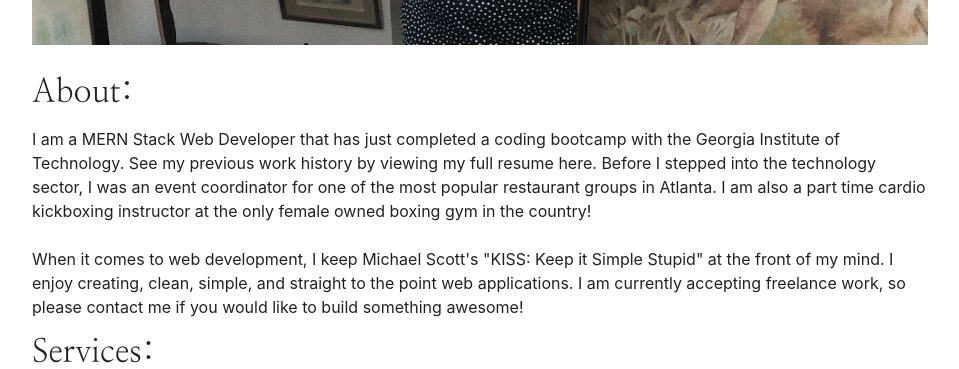
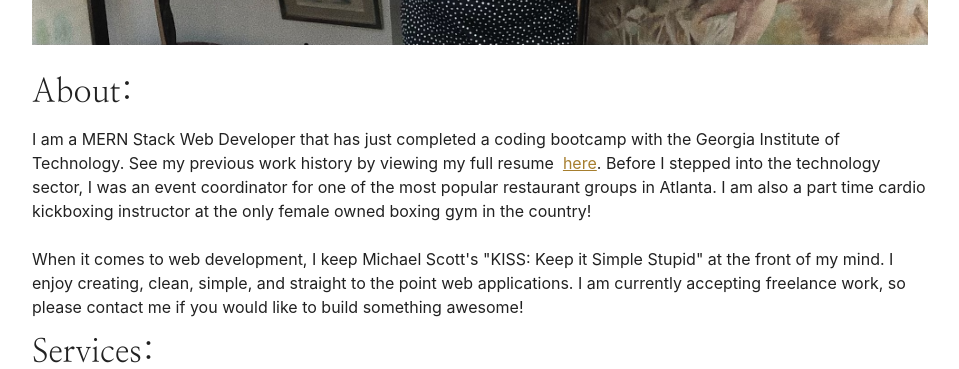
Before and after one commit to jadavianett/jarnett-portfolio, a React (Create React App) app in the folder client/: page / in a window 1280 px wide. Shown: the part 840-1209 px from the top of the page, without its empty margins (160-1119 px from the left). Built offline with nearby package versions, Linux system fonts and the light colour scheme; a web font is replaced by a local one.

Commit message:
added resume link

```diff
--- a/client/src/pages/About.js
+++ b/client/src/pages/About.js
@@ -1,6 +1,7 @@
 import React from "react";
 import "../assets/css/style.css";
 import banner from "../assets/images/banner2.JPG";
+import resume from "../assets/JOAResume.pdf";
 
 function About() {
   return (
@@ -16,11 +17,14 @@ function About() {
       <p>
         I am a MERN Stack Web Developer that has just completed a coding
         bootcamp with the Georgia Institute of Technology. See my previous work
-        history by viewing my full resume here. Before I stepped into the
-        technology sector, I was an event coordinator for one of the most
-        popular restaurant groups in Atlanta. I am also a part time cardio
-        kickboxing instructor at the only female owned boxing gym in the
-        country!
+        history by viewing my full resume &nbsp;
+        <a href={resume} className="inline-link">
+          here
+        </a>
+        . Before I stepped into the technology sector, I was an event
+        coordinator for one of the most popular restaurant groups in Atlanta. I
+        am also a part time cardio kickboxing instructor at the only female
+        owned boxing gym in the country!
         <br />
         <br />
         When it comes to web development, I keep Michael Scott's "KISS: Keep it
```
